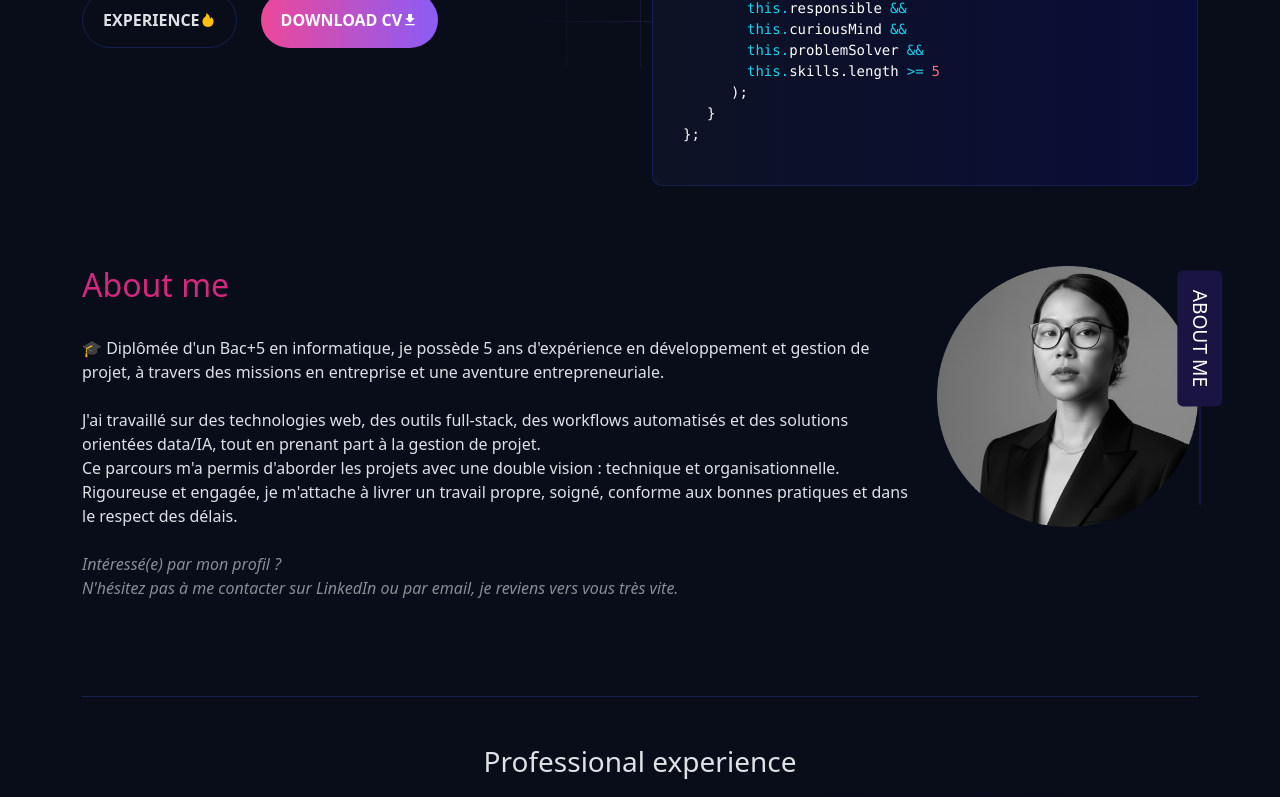
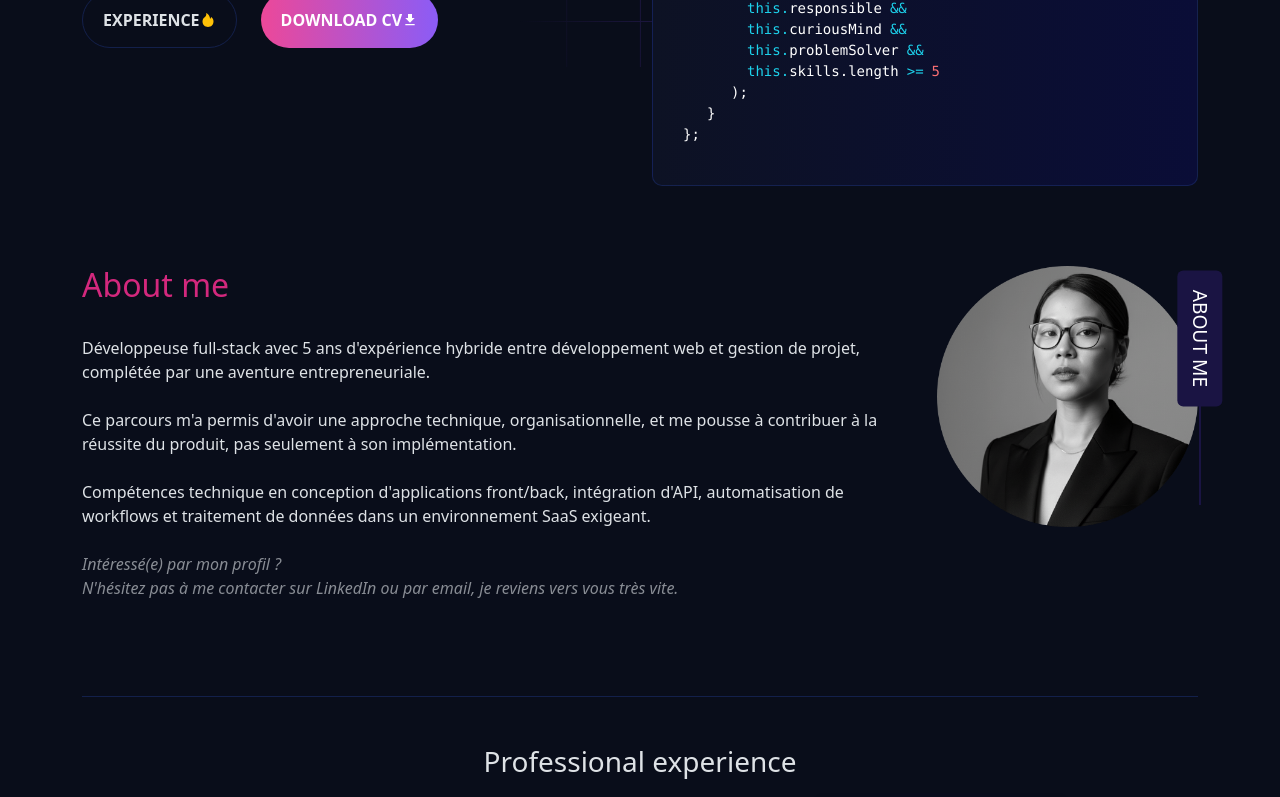
Before and after one commit to git-thu-thao-nguyen/portfolio-v2, a React (Vite) app: page / in a window 1280 px wide. Shown: the part 433-1230 px from the top of the page. Built offline with nearby package versions, Linux system fonts and the light colour scheme.

Commit message:
update profile

```diff
--- a/src/components/sections/introduction/index.tsx
+++ b/src/components/sections/introduction/index.tsx
@@ -16,22 +16,13 @@ const Introduction = () => {
                     </h2>
                     <br />
                     <p>
-                        {/* 🎓 {t("introSection.heading2")}&nbsp;
-                        <b className='text-pink-100'>{t("introSection.heading3")}</b>
-                        {t("introSection.heading4")}&nbsp;
-                        <b className='text-pink-100'>{t("introSection.heading5")}&nbsp;</b>
-                        {t("introSection.heading6")}
-                        <br />
-                        <br /> */}
-
-                        🎓 Diplômée d'un Bac+5 en informatique, je possède 5 ans d'expérience en développement et gestion de projet, à travers des missions en entreprise et une aventure entrepreneuriale.
+                        Développeuse full-stack avec 5 ans d'expérience hybride entre développement web et gestion de projet, complétée par une aventure entrepreneuriale.
                         <br />
                         <br />
-                        J'ai travaillé sur des technologies web, des outils full-stack, des workflows automatisés et des solutions orientées data/IA, tout en prenant part à la gestion de projet.
+                        Ce parcours m'a permis d'avoir une approche technique, organisationnelle, et me pousse à contribuer à la réussite du produit, pas seulement à son implémentation.
                         <br />
-                        Ce parcours m'a permis d'aborder les projets avec une double vision : technique et organisationnelle.
                         <br />
-                        Rigoureuse et engagée, je m'attache à livrer un travail propre, soigné, conforme aux bonnes pratiques et dans le respect des délais.
+                        Compétences technique en conception d'applications front/back, intégration d'API, automatisation de workflows et traitement de données dans un environnement SaaS exigeant.
                         <br />
                         <br />
                         <i>
@@ -42,18 +33,10 @@ const Introduction = () => {
                             </span>
                         </i>
 
-                        {/* <br />
-                        <br />
-                        {t("introSection.heading7")}
-                        <br />
-                        <br />
-                        {t("introSection.heading8")}
-                        <br />
-                        {t("introSection.heading9")} */}
-
-
+                        {/* {t("introSection.heading9")} */}
                     </p>
                 </Col>
+
                 {/* <Col md={3} className='d-md-block d-none'> */}
                 <Col xs={12} md={4} lg={3} className="text-center mt-4 mt-md-0">
                     <Tilt>
--- a/src/helpers/data.ts
+++ b/src/helpers/data.ts
@@ -127,7 +127,7 @@ export const PROJECTS = [
         id: 5,
         imgPath: nordenwell,
         title: "Nordenwell",
-        description: "Site e-commerce développé dans le cadre d'un projet entrepreneurial, intégrant un SEO optimisé, un paiement sécurisé, la gestion des stocks, le suivi des commandes et un tableau de bord intuitif via Shopify.",
+        description: "Site e-commerce développé dans le cadre d'un projet entrepreneurial destiné au marché US, intégrant un SEO optimisé, un système de paiement sécurisé, la gestion des stocks, le suivi des commandes et un tableau de bord intuitif via Shopify.",
         githubLink: "",
         demoLink: "https://nordenwell.com/"
     }
```
